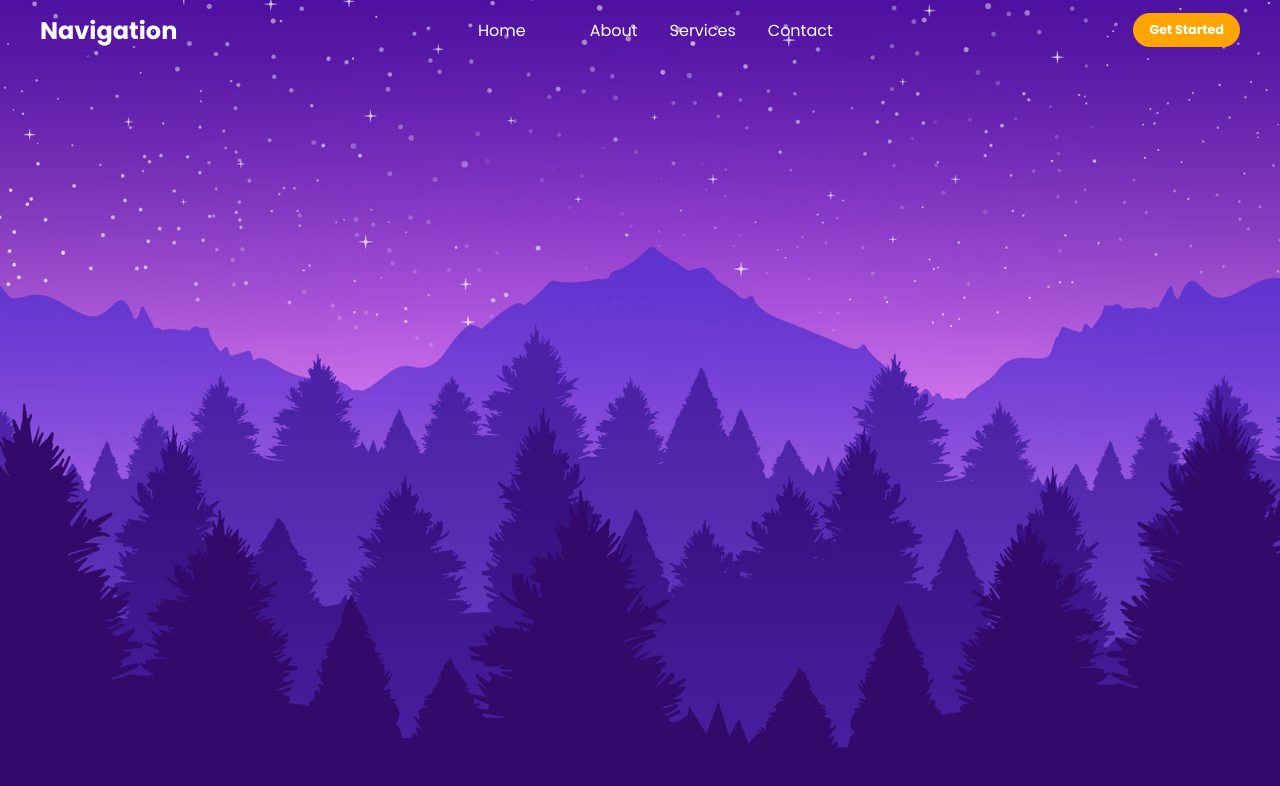
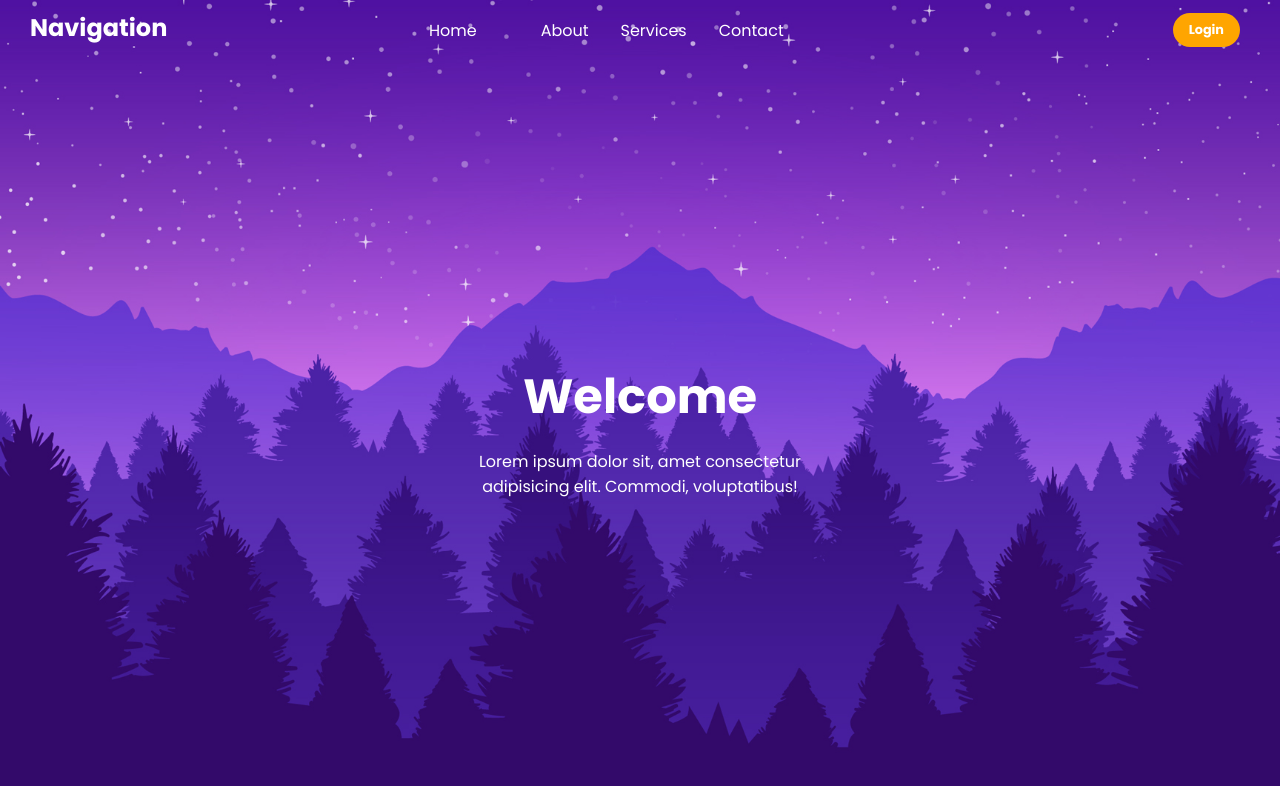
Before and after one commit to Atticus-Wong/frontend, a plain HTML site: page navbar/index.html in a window 1280 px wide. Drawn offline with nearby package versions, Linux system fonts and the light colour scheme.

Commit message:
adding 'navigation' button' to login and registration pages

```diff
--- a/login_page/styles.css
+++ b/login_page/styles.css
@@ -14,6 +14,21 @@ body {
     background: url(images/img.jpg) no-repeat;
     background-size: cover;
     background-position: center;
+    background-color: blue;
+}
+
+.logo a {
+   position: fixed;
+   top: 10px;
+   left: 30px;
+   font-size: 1.5rem;
+   font-weight: bold;
+   text-decoration: none;
+   color: #fff;
+}
+
+.logo a:hover {
+   color: orange;
 }
 
 .wrapper {
--- a/navbar/index.html
+++ b/navbar/index.html
@@ -18,7 +18,7 @@
                 <li><a href="#">Services</a></li>
                 <li><a href="#">Contact</a></li>
             </ul>
-            <a href="#" class="action_btn">Get Started</a>
+            <a href="../login_page/index.html" class="action_btn">Login</a>
             <div class="toggle_btn">
                 <i class='bx bx-menu'></i>
 
@@ -30,9 +30,16 @@
             <li><a href="#">About</a></li>
             <li><a href="#">Services</a></li>
             <li><a href="#">Contact</a></li>
-            <li><a href="#" class="action_btn">Get Started</a></li>
+            <li><a href="../login_page/index.html" class="action_btn">Login</a></li>
         </div>
     </header>
+
+    <main>
+        <section id="hero">
+            <h1>Welcome</h1>
+            <p>Lorem ipsum dolor sit, amet consectetur <br />adipisicing elit. Commodi, voluptatibus!</p>
+        </section>
+    </main>
 
     <script>
         const toggleBtn = document.querySelector('.toggle_btn')
--- a/navbar/styles.css
+++ b/navbar/styles.css
@@ -43,9 +43,12 @@ header {
 }
 
 .navbar .logo a {
+    position: fixed;
+    top: 10px;
+    left: 30px;
     font-size: 1.5rem;
     font-weight: bold;
-}
+ }
 
 .navbar .links {
     display: flex;
@@ -91,7 +94,7 @@ header {
     backdrop-filter: blur(15px);
     border-radius: 10px;
     overflow: hidden;
-    transition: height .2s cubic-bezier(0.175, 0.885, 0.32, 1.275);
+    transition: height .5s cubic-bezier(0.175, 0.885, 0.32, 1.275);
 }
 
 .dropdown_menu.open {
@@ -99,7 +102,7 @@ header {
 }
 
 .dropdown_menu li {
-    padding: 0.7rem;
+    padding: 0.5rem;
     display: flex;
     align-items: center;
     justify-content: center;
@@ -109,6 +112,21 @@ header {
     width: 100%;
     display: flex;
     justify-content: center;
+}
+
+section#hero {
+    height: calc(100vh - 60px);
+    display: flex;
+    flex-direction: column;
+    align-items: center;
+    justify-content: center;
+    text-align: center;
+    color: #fff;
+}
+
+#hero h1{
+    font-size: 3rem;
+    margin-bottom: 1rem;
 }
 
 @media (max-width: 992px) {
@@ -126,3 +144,10 @@ header {
 
     }
 }
+
+@media (max-width: 576px) {
+    .dropdown_menu {
+        left: 2rem;
+        width: unset;
+    }
+}
--- a/registration/styles.css
+++ b/registration/styles.css
@@ -16,6 +16,20 @@ body {
      background-size: cover;
      background-position: center;
 }
+
+.logo a {
+    position: fixed;
+    top: 10px;
+    left: 30px;
+    font-size: 1.5rem;
+    font-weight: bold;
+    text-decoration: none;
+    color: #fff;
+ }
+
+ .logo a:hover {
+    color: orange;
+ }
 
 .wrapper {
     width: 750px;
```
Also changed, not shown: login_page/index.html (+1 -0 lines), registration/index.html (+1 -0 lines).
